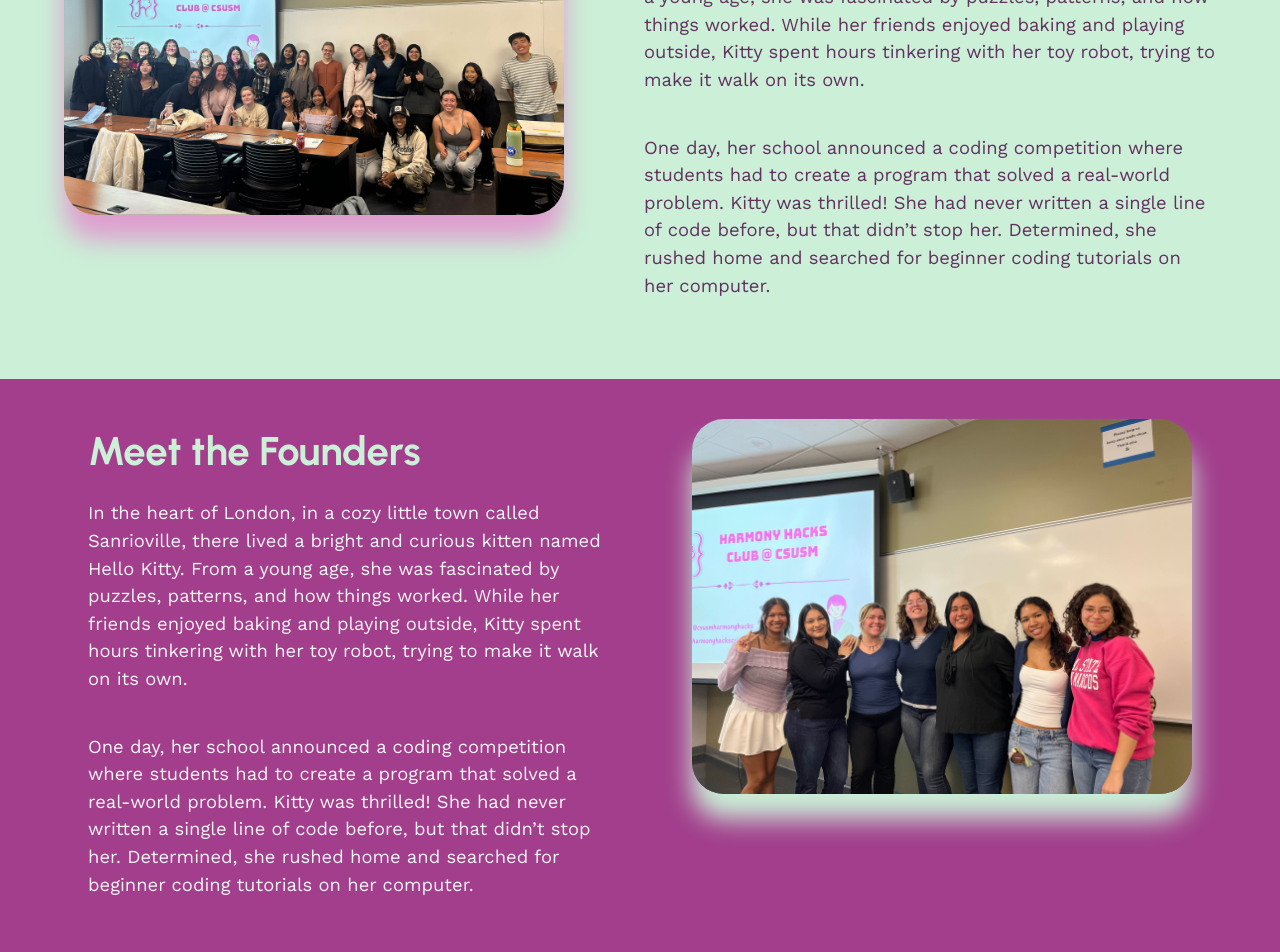
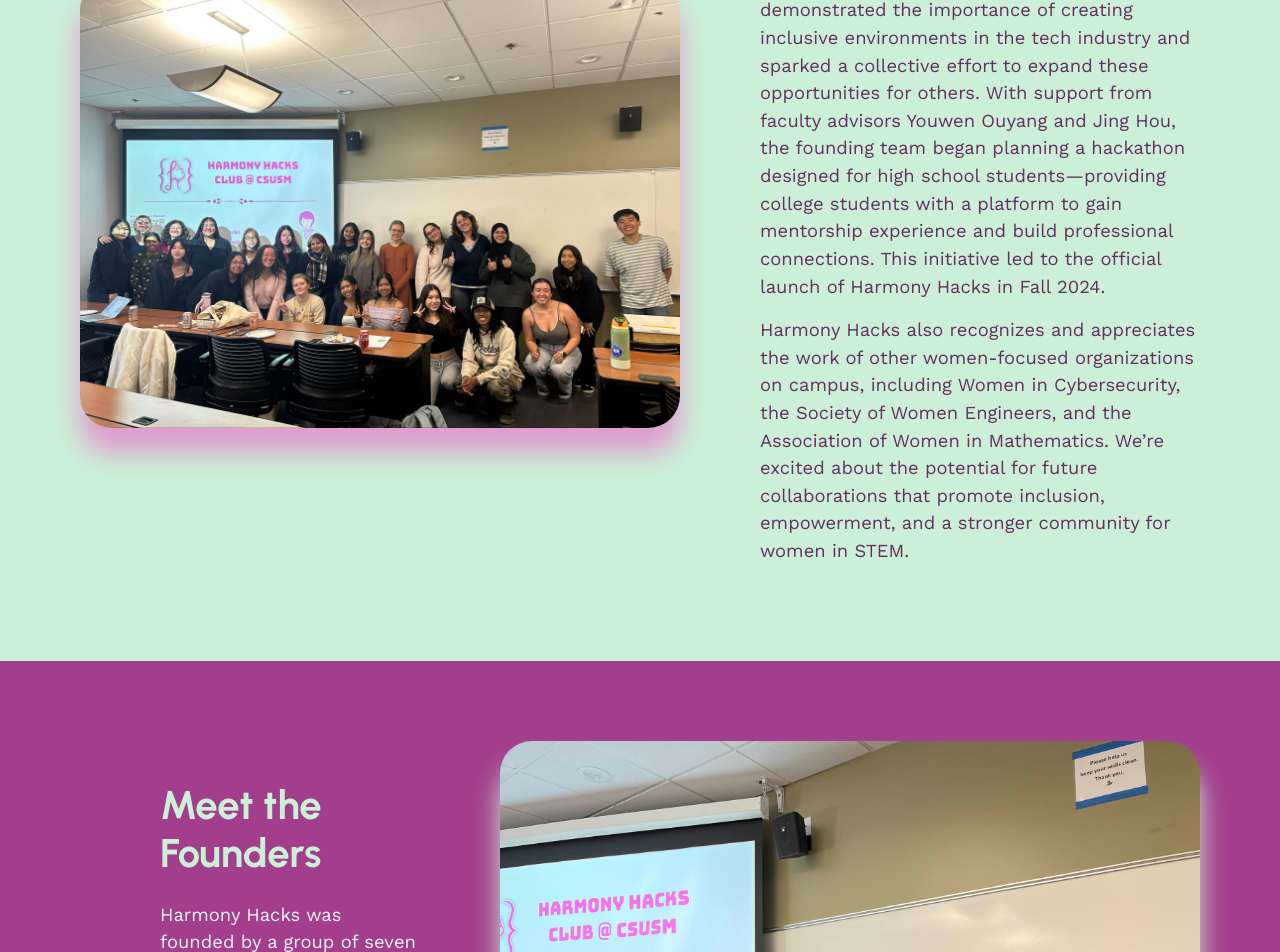
Before and after one commit to katepad/HarmonyHacksWebsite, a React (Vite) app: page /about in a window 1280 px wide. Shown: the part 380-1332 px from the top of the page. Built offline with nearby package versions, Linux system fonts and the light colour scheme.

Commit message:
Replaced temp text with club info

```diff
--- a/src/pages/About.tsx
+++ b/src/pages/About.tsx
@@ -29,9 +29,10 @@ const History = () => {
       </div>
       <div className = "about-history-content-div">
         <h2 className = "page-h2 color-purple"> History </h2>
-        <p className = "page-p color-darkpurple"> In the heart of London, in a cozy little town called Sanrioville, there lived a bright and curious kitten named Hello Kitty. From a young age, she was fascinated by puzzles, patterns, and how things worked. While her friends enjoyed baking and playing outside, Kitty spent hours tinkering with her toy robot, trying to make it walk on its own. </p>
-        <br/>
-        <p className = "page-p color-darkpurple">  One day, her school announced a coding competition where students had to create a program that solved a real-world problem. Kitty was thrilled! She had never written a single line of code before, but that didn’t stop her. Determined, she rushed home and searched for beginner coding tutorials on her computer. </p>
+        <p className = "page-p color-darkpurple"> Harmony Hacks was inspired by the sense of community experienced during a women’s hackathon held at CSUSM. The event demonstrated the importance of creating inclusive environments in the tech industry and sparked a collective effort to expand these opportunities for others. With support from faculty advisors Youwen Ouyang and Jing Hou, the founding team began planning a hackathon designed for high school students—providing college students with a platform to gain mentorship experience and build professional connections. This initiative led to the official launch of Harmony Hacks in Fall 2024.
+        </p>
+        <p className = "page-p color-darkpurple"> Harmony Hacks also recognizes and appreciates the work of other women-focused organizations on campus, including Women in Cybersecurity, the Society of Women Engineers, and the Association of Women in Mathematics. We’re excited about the potential for future collaborations that promote inclusion, empowerment, and a stronger community for women in STEM.
+        </p>
       </div>
     </section>
   );
@@ -43,9 +44,12 @@ const Founders = () => {
       <div className = "about-founders-content-div">
         <br/>
         <h2 className = "page-h2 color-green"> Meet the Founders </h2>
-        <p className = "page-p color-white"> In the heart of London, in a cozy little town called Sanrioville, there lived a bright and curious kitten named Hello Kitty. From a young age, she was fascinated by puzzles, patterns, and how things worked. While her friends enjoyed baking and playing outside, Kitty spent hours tinkering with her toy robot, trying to make it walk on its own. </p>
-        <br/>
-        <p className = "page-p color-white">  One day, her school announced a coding competition where students had to create a program that solved a real-world problem. Kitty was thrilled! She had never written a single line of code before, but that didn’t stop her. Determined, she rushed home and searched for beginner coding tutorials on her computer. </p>
+        <p className = "page-p color-white"> Harmony Hacks was founded by a group of seven driven women brought together by Dr. Ouyang and Dr. Hou, who shared a vision to increase the representation of women in computing. United by a shared passion for creating meaningful change, the founding members laid the foundation for a community centered on <span className = "bold">leadership, connection, and inclusivity.</span>.
+        </p>
+        <p className = "page-p color-white"> The founding team collaborated to define the club’s identity — developing its mission, designing impactful events, and laying the groundwork for a supportive and empowering environment for women in tech. Through collaboration, creativity, and perseverance, they transformed an idea into a thriving community.
+        </p>
+        <p className = "page-p color-white"> What started as a small initiative has grown into a vibrant community where young women are supported, inspired, and empowered to lead in the world of technology.
+        </p>
       </div>
       <div>
         <img className = "about-founders-img" src="/assets/firstGbm7.jpg" alt="First GBM with Harmony Hacks Founders" />
--- a/src/pages/Home.tsx
+++ b/src/pages/Home.tsx
@@ -70,10 +70,13 @@ const ClubOverview = () => {
         <div className="club-overview-content-div">
           <h2 className="page-h2">Club Overview</h2>
             <p className="page-p color-darkpurple">
-              Harmony Hacks is a student led organization at California State University San Marcos.We are dedicated to empowering women in computing and fostering a supportive community for those that are interested in technology. We host a variety of events throughout the semester, including hackathons,social bonding activities, tabling for outreach, and technical workshops to come. Our club meets bi-weekly, usually in the ViaSat building and is open to all students.
+              Harmony Hacks is a student-led organization at California State University San Marcos devoted to empowering women and underrepresented students in computing. We’re passionate about creating a supportive, inclusive space where anyone curious about technology can connect, learn, and grow—regardless of experience level.
             </p>
             <p className="page-p color-darkpurple">
-              Members can expect to gain leadership experience, engage in peer mentoring, and collaboration between different clubs to create small scale projects. What sets Harmony hacks apart is our unique theme of integration of music and coding and our commitment to mentoring high school students to bridge the gap between education and industry at every level.
+              Our club hosts a wide range of events each semester, including creative hackathons, technical workshops, social bonding nights, and outreach initiatives like community tabling and STEM education activities. We meet bi-weekly—usually in the Viasat building—and welcome all students who want to explore computing through collaboration and creativity.
+            </p>
+            <p className="page-p color-darkpurple">
+              Members of Harmony Hacks gain leadership experience, build confidence through peer mentorship, and often work with other student orgs to create hands-on, small-scale tech projects. What makes us unique is our signature blend of <span className = 'bold'>music and coding</span>—a theme that inspires many of our events—and our strong commitment to mentoring high school students, helping bridge the gap between early education and tech careers.
             </p>
         </div>
       <div>
@@ -92,7 +95,12 @@ const MissionStatement = () => {
         <div className="mission-statement-content-div">
           <div>
             <h2 className = "page-h2 mission-statement-h2 "> Mission Statement </h2>
-            <p className = "page-p mission-statement-p"> Harmony Hacks is dedicated to fostering an inclusive and supportive community for women in computing—one where creativity, growth, and collaboration thrive. Through club-led events and activities, we empower women to develop their skills, challenge stereotypes, and share their unique voices. We emphasize that perfection isn’t the goal—confidence, curiosity, and connection are. While our mission centers on uplifting women in tech, we warmly welcome anyone who shares our values to join us in shaping a more diverse and inspiring future in computing.. </p>
+            <p className = "page-p mission-statement-p"> At Harmony Hacks, our mission is to foster an inclusive and empowering community where women in computing can thrive. We aim to cultivate confidence, creativity, and curiosity—not perfection—through meaningful experiences that encourage personal growth and technical exploration.
+            </p>
+            <p className = "page-p mission-statement-p"> Through workshops, events, and outreach, we challenge outdated stereotypes and amplify diverse voices in tech. While our focus is on uplifting women and underrepresented groups in computing, we welcome all students who believe in building a more inclusive, collaborative, and inspiring future.
+            </p>
+            <p className = "page-p mission-statement-p"> Together, we’re not just learning to code—we’re creating a culture of support, leadership, and innovation.
+            </p>
           </div>
         </div>
       </div>
@@ -163,8 +171,8 @@ const JoinUs = () => {
           <div className="join-statement-div"></div>
           <div>
             <h2 className = "join-us-h2 page-h2 color-green"> Join Us </h2>
-            <p className = "join-us-p page-p color-white"> In the heart of London, in a cozy little town called Sanrioville, there lived a bright and curious kitten named Hello Kitty. From a young age, she was fascinated by puzzles, patterns, and how things worked. While her friends enjoyed baking and playing outside, Kitty spent hours tinkering with her toy robot, trying to make it walk on its own. </p>
-            <p className = "join-us-p page-p color-white">  One day, her school announced a coding competition where students had to create a program that solved a real-world problem. Kitty was thrilled! She had never written a single line of code before, but that didn’t stop her. Determined, she rushed home and searched for beginner coding tutorials on her computer. </p>
+            <p className = "join-us-p page-p color-white"> We have our biweekly meetings on Tuesdays during U-Hour in VEP 5107. During these meetings, we go over important information, upcoming events, and opportunities to get involved! <a href = "https://csusm.presence.io/organization/harmony-hacks" target="_blank"><span className = "page-p color-white bold">Become an official member here</span></a>! </p>
+            <p className = "join-us-p page-p color-white"> Join Discord and follow our Instagram in the footer links below for any meeting updates and announcements of upcoming events! </p>
           </div>
         </div>
       </div>
--- a/src/styles/About.css
+++ b/src/styles/About.css
@@ -2,13 +2,14 @@
 /* ============================== HISTORY SECTION ============================== */
 
 .about-history-section {
-    margin-top: 2.4rem;
-    margin-right: 4rem;
-    margin-bottom: 4rem;
-    margin-left: 4rem;
+    padding-top: 1rem;
+    padding-left: 5rem;
+    padding-right: 5rem;
+    padding-bottom: 5rem;
     display: flex;
     flex-direction: row;
-    align-items: left;
+    align-items: center;
+    align-content: center;
     justify-content: space-evenly;
 
     height: auto;
@@ -20,7 +21,7 @@
 
     height: auto;
     width: auto;
-    max-width: 500px;
+    max-width: 600px;
 }
 
 .about-history-content-div {
@@ -39,26 +40,27 @@
     align-items: left;
     justify-content: left;
     height: auto;
+    gap: 5rem;
+    padding:5rem;
+    align-content: center;
 }
 
 .about-founders-content-div {
     margin-left: 5rem;
     width:  45rem;
     height: auto;
-    margin-bottom: 4rem;
 }
 
 .about-founders-img {
-    margin-left: 5rem;
-    margin-top: 2rem;
-    margin-right: 5rem;
+
+    align-self: center;
 
     box-shadow: 0 1.563rem 1.563rem #CBEFD7;
     border-radius: 2rem;
 
     height: auto;
     width: auto;
-    max-width: 500px;
+    max-width: 700px;
 }
 
 /* ============================== END OF ABOUT FOUNDERS SECTION ============================== */
@@ -113,6 +115,8 @@
 
     margin-bottom: 1rem;
     border-radius: 50%;
+
+    object-fit: cover;
 
     width: 10rem;
     height: 10rem;
--- a/src/styles/Global.css
+++ b/src/styles/Global.css
@@ -133,6 +133,7 @@ body {
 .page-p {
   font-family: "Work Sans", sans-serif;
   font-size: 1.15rem;
+  text-decoration: none;
 }
 
 /* use this to make text h1 green */
@@ -242,3 +243,8 @@ body {
 .add-button:hover {
   background: #A23E8C;
 }
+
+.bold {
+  font-weight: bold;
+  text-decoration: none;
+}
--- a/src/styles/Home.css
+++ b/src/styles/Home.css
@@ -99,7 +99,7 @@
     flex: 1;
     width: auto;
     height: auto;
-    max-width: 500px;
+    max-width: 625px;
     margin-left:5rem;
 }
 
```
Also changed, not shown: src/data/Testimonials.json (+4 -4 lines).
